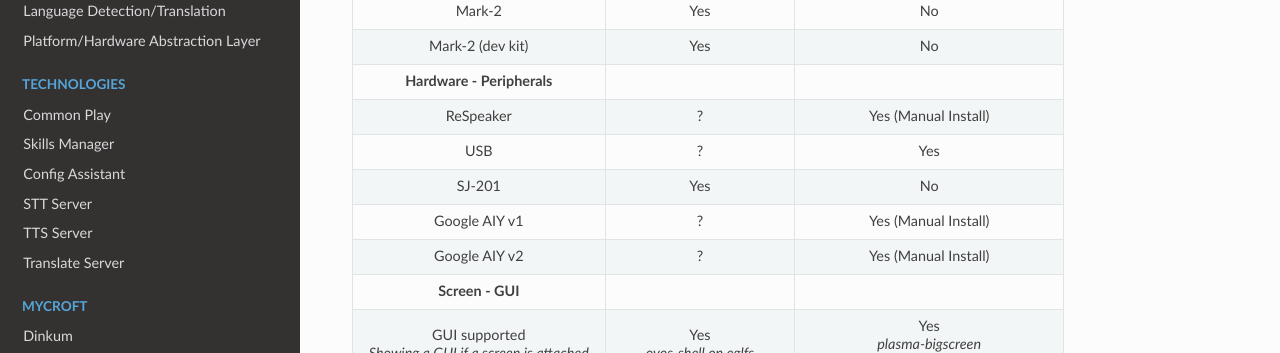
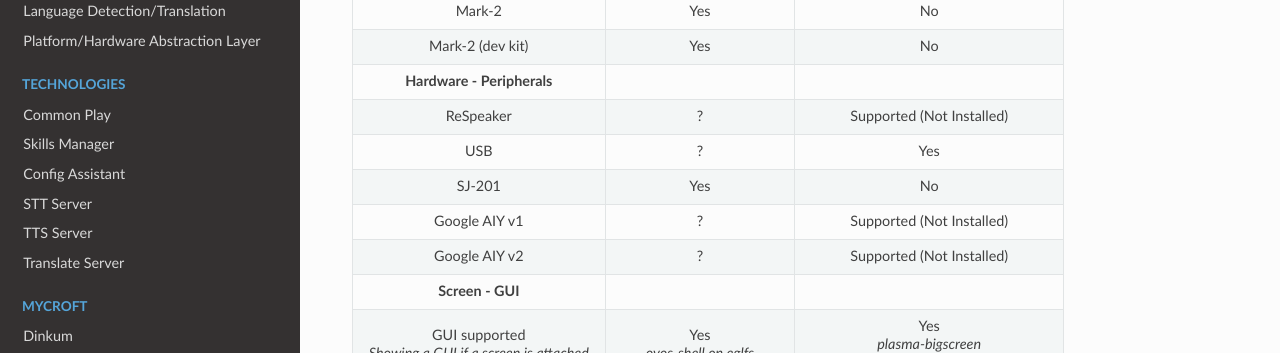
Before and after one commit to OpenVoiceOS/community-docs, an MkDocs documentation site: the page built from docs/comparison.md, in a window 1280 px wide and 900 px high, scrolled down 3534 px. Shown: the part 151-504 px from the top of the window. Built offline with MkDocs 1.6.1, drawn with Linux system fonts in a browser that asks for light colours; nearby versions of some CDN libraries; some of the changed text lies outside the part shown.

Commit message:
remove manual install and mention supported

```diff
--- a/docs/comparison.md
+++ b/docs/comparison.md
@@ -86,11 +86,11 @@
 | Mark-2                                                                                                     |            Yes            |              No               |
 | Mark-2  (dev kit)                                                               |                    Yes                                                  |            No                                   |
 | **Hardware - Peripherals**                                                                                 |
-| ReSpeaker                                                                                                  |                     ?                      |                       Yes (Manual Install)                        |
+| ReSpeaker                                                                                                  |                     ?                      |                       Supported (Not Installed)                        |
 | USB                                                                                                        |                     ?                      |                       Yes                        |
 | SJ-201                                                                                                     |                                                         Yes                        |                       No                       |
-| Google AIY v1                                                                                              |                                        ?                      |                       Yes (Manual Install)                        |
-| Google AIY v2                                                                                              |                                       ?                      |                       Yes (Manual Install)                        |
+| Google AIY v1                                                                                              |                                        ?                      |                       Supported (Not Installed)                        |
+| Google AIY v2                                                                                              |                                       ?                      |                       Supported (Not Installed)                        |
 | **Screen - GUI**                                                                                           |
 | GUI supported<br>*Showing a GUI if a screen is attached*                                                   |                                                  Yes<br>*ovos-shell on eglfs*           |           Yes<br>*plasma-bigscreen <br>X11 or Wayland*           |
 | **Network Setup - Options**                                                                                |
@@ -121,7 +121,7 @@
 | **Smart Speaker - Functionality**                                                                          |
 | Music player connectivity<br>*use of external applications<br>on other devices*                            |                     ?                      |           Yes<br>*MPRIS (KDEKonnect)*           |
 | Music player sync                                                                                          |                                                      Yes<br>*OCP<br>MPRIS*               |                       Yes<br>*OCP<br>MPRIS*                        |
-| HomeAssistant integration                                                                                  |                                                            **WIP**<br>*HomeAssistant<br>PHAL Plugin*     |                     Yes (Manual Install)<br>*HomeAssistant<br>PHAL Plugin*                     |
+| HomeAssistant integration                                                                                  |                                                            **WIP**<br>*HomeAssistant<br>PHAL Plugin*     |                     Supported (Not Installed)<br>*HomeAssistant<br>PHAL Plugin*                     |
 | Camera support                                                                                             |                                                                             Yes                        |                     No                     |
 
 ## Mycroft Images
```
